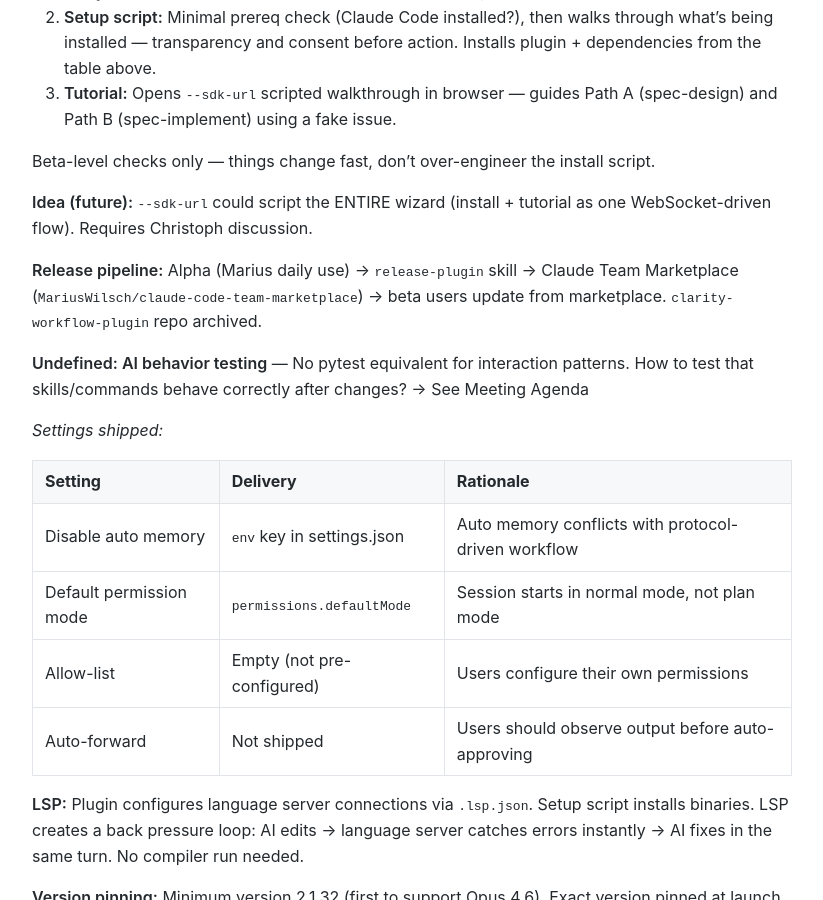
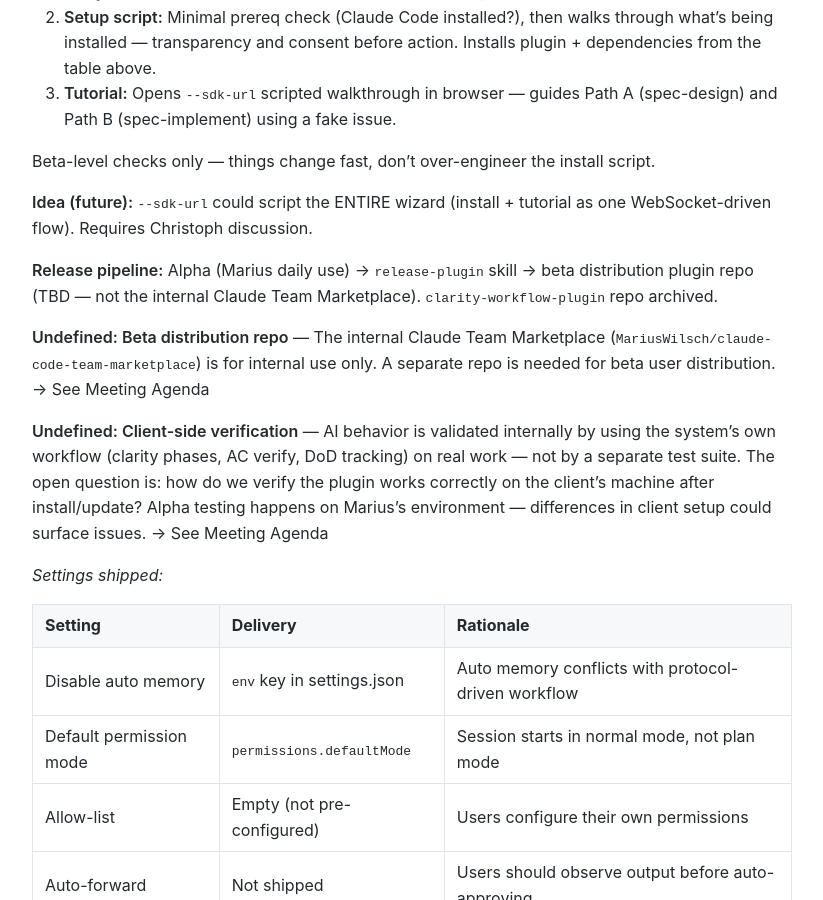
Before and after one commit to MariusWilsch/public-wilsch-ai-pages, a Jekyll site: the page built from project/traceline/developer-position-beta-scope.md, in a window 1280 px wide and 900 px high, scrolled down 7642 px. Shown: the whole window, without its empty margins (228-1051 px from the left). Built offline with Jekyll 4.4.1, drawn with Linux system fonts in a browser that asks for light colours; our own code applies the rules of GitHub Pages for plain Markdown files; some of the changed text lies outside the part shown.

Commit message:
Sync from hippocampus 2026-02-20

```diff
--- a/project/traceline/developer-position-beta-scope.md
+++ b/project/traceline/developer-position-beta-scope.md
@@ -127,7 +127,7 @@ Discovery script kept in `/implementation-clarity` only (worktree). Removed from
 
 **Spec reading:** Local markdown files (tracking.md). GitHub Pages deferred.
 
-**Repo model (resolved):** Single shared repo for beta. Per-user forks rejected as unnecessary complexity for 10 trusted users. Issue visibility is a known tradeoff: all beta users see all issues (including `/feedback` submissions). Curated user pool mitigates IP risk. Per-user repos (phase 2) are a gating requirement for any IP-sensitive client — enterprise adoption is blocked until visibility isolation exists.
+**Repo model (resolved):** Single shared repo for beta. Per-user forks rejected as unnecessary complexity for 10 trusted users. Issue visibility is a known tradeoff: all beta users see all issues (including `/feedback` submissions). All 10 beta users are hand-picked, reducing IP risk. Per-user repos (phase 2) are a gating requirement for any IP-sensitive client — enterprise adoption is blocked until visibility isolation exists.
 
 **Beta disclosure requirements:** Two disclosures before user starts:
 1. Shared visibility — "Your issues are visible to all beta participants."
@@ -228,9 +228,11 @@ Beta-level checks only — things change fast, don't over-engineer the install s
 
 **Idea (future):** `--sdk-url` could script the ENTIRE wizard (install + tutorial as one WebSocket-driven flow). Requires Christoph discussion.
 
-**Release pipeline:** Alpha (Marius daily use) → `release-plugin` skill → Claude Team Marketplace (`MariusWilsch/claude-code-team-marketplace`) → beta users update from marketplace. `clarity-workflow-plugin` repo archived.
+**Release pipeline:** Alpha (Marius daily use) → `release-plugin` skill → beta distribution plugin repo (TBD — not the internal Claude Team Marketplace). `clarity-workflow-plugin` repo archived.
 
-**Undefined: AI behavior testing** — No pytest equivalent for interaction patterns. How to test that skills/commands behave correctly after changes? → See Meeting Agenda
+**Undefined: Beta distribution repo** — The internal Claude Team Marketplace (`MariusWilsch/claude-code-team-marketplace`) is for internal use only. A separate repo is needed for beta user distribution. → See Meeting Agenda
+
+**Undefined: Client-side verification** — AI behavior is validated internally by using the system's own workflow (clarity phases, AC verify, DoD tracking) on real work — not by a separate test suite. The open question is: how do we verify the plugin works correctly on the client's machine after install/update? Alpha testing happens on Marius's environment — differences in client setup could surface issues. → See Meeting Agenda
 
 *Settings shipped:*
 
```
